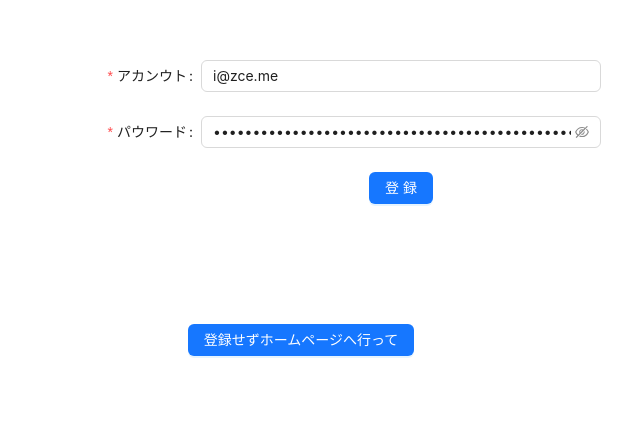
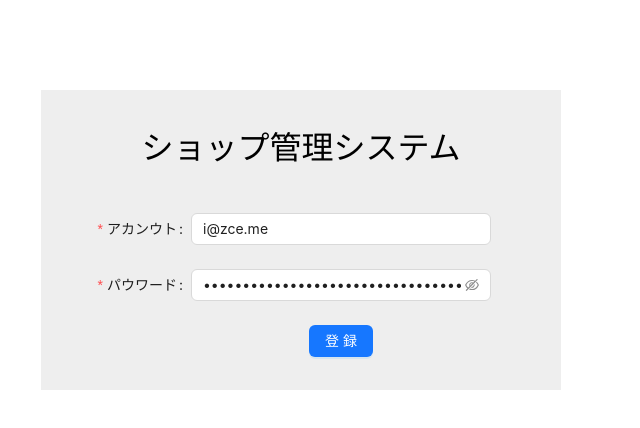
Before and after one commit to EKIKOUKA/React_shop_manage__nodejs, a React (Vite) app: page /#/login in a window 1280 px wide. Shown: the part 160-588 px from the top of the page, without its empty margins (339-979 px from the left). Built offline with nearby package versions, Linux system fonts and the light colour scheme.

Commit message:
loginページを添削

```diff
--- a/package.json
+++ b/package.json
@@ -21,6 +21,7 @@
     "@types/react-dom": "^19.1.2",
     "@vitejs/plugin-react": "^4.4.1",
     "globals": "^16.0.0",
+    "sass": "^1.89.2",
     "typescript": "^5.8.3",
     "vite": "^6.3.5"
   }
--- a/src/index.css
+++ /dev/null
@@ -1,4 +0,0 @@
-.loading-spin.ant-spin {
-  max-height: 100vh !important;
-  min-height: 100vh !important;
-}
--- /dev/null
+++ b/src/index.scss
@@ -0,0 +1,21 @@
+.loading-spin.ant-spin {
+    max-height: 100vh !important;
+    min-height: 100vh !important;
+}
+
+.login-container {
+    text-align: center;
+    width: 520px;
+    background-color: #eee;
+    position: absolute;
+    top: 50%;
+    transform: translate(-50%, -50%);
+    bottom: 0;
+    left: 50%;
+    height: 300px;
+    padding-top: 40px;
+
+    .login-form {
+        padding: 30px 70px 30px 0;
+    }
+}
--- a/src/main.tsx
+++ b/src/main.tsx
@@ -2,7 +2,7 @@ import React, { StrictMode } from 'react'
 import ReactDOM from 'react-dom/client'
 import { HashRouter } from 'react-router-dom'
 import 'antd/dist/reset.css'
-import './index.css'
+import './index.scss'
 import App from './App'
 
 ReactDOM.createRoot(document.getElementById('root')!).render(
--- a/src/pages/Login.tsx
+++ b/src/pages/Login.tsx
@@ -2,6 +2,7 @@ import React from 'react';
 import { Button, Form, Input, message } from 'antd';
 import { useNavigate } from 'react-router-dom';
 import request from "../request";
+import "../index.scss"
 
 const Login = () => {
     const navigate = useNavigate();
@@ -43,13 +44,15 @@ const Login = () => {
     };
 
     return (
-        <div style={{ padding: 100, textAlign: 'center' }}>
+        <div>
             {contextHolder}
+            <div className="login-container">
+                <h1>ショップ管理システム</h1>
                 <Form
+                    className={"login-form"}
                     name="basic"
                     labelCol={{ span: 8 }}
                     wrapperCol={{ span: 16 }}
-                style={{ maxWidth: 600, margin: "120px auto" }}
                     initialValues={{
                         remember: true,
                         username: 'i@zce.me',
@@ -79,9 +82,7 @@ const Login = () => {
                         </Button>
                     </Form.Item>
                 </Form>
-            <Button type="primary" onClick={() => navigate('/')}>
-                登録せずホームページへ行って
-            </Button>
+            </div>
         </div>
     );
 };
```
Also changed, not shown: 1 other file (tests, documents, lock files or other folders). Lines whose indentation alone changed are shown as unchanged.
